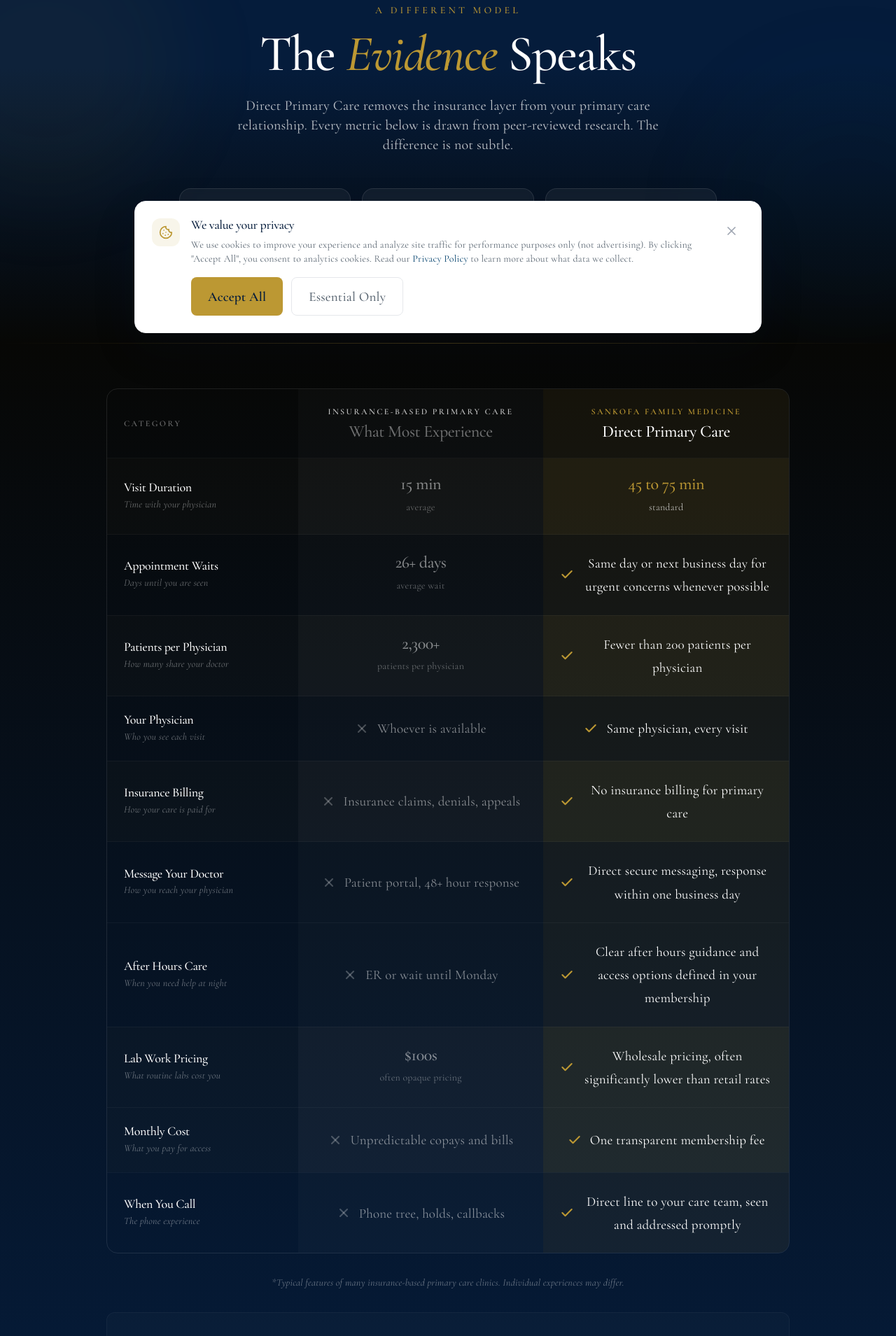
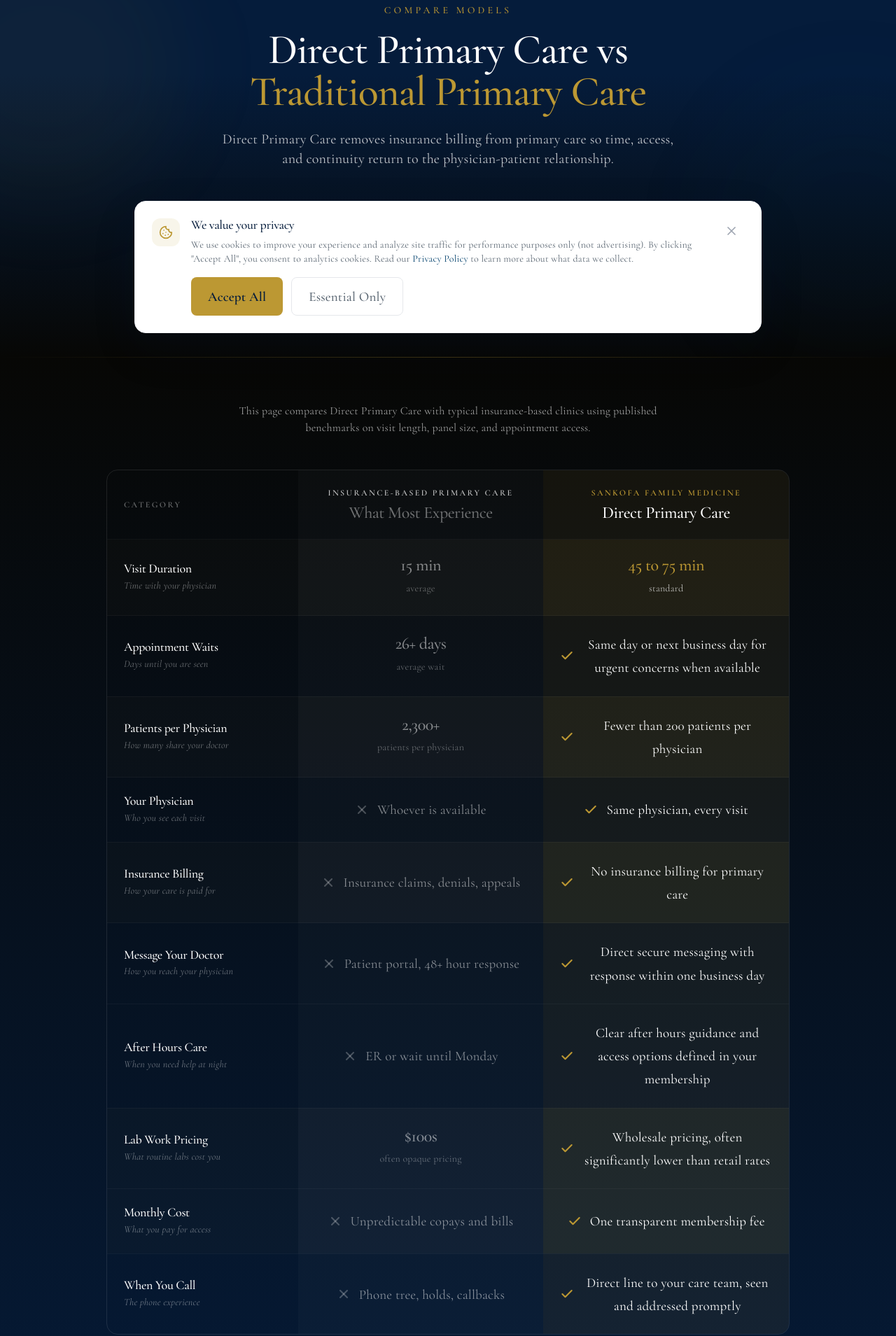
Before and after one commit to NDCHVISION/SFM-ELITE, a Next.js app: page /compare in a window 1280 px wide. Shown: the part 300-2209 px from the top of the page at 70% size. Built offline with nearby package versions, Linux system fonts and the light colour scheme.

Commit message:
Refine metadata for Direct Primary Care comparison page
Updated metadata and content for SEO optimization, focusing on Direct Primary Care terminology and benefits.

```diff
--- a/app/compare/page.tsx
+++ b/app/compare/page.tsx
@@ -4,13 +4,13 @@
 import { Metadata } from 'next'
 
 // =============================================================================
-// METADATA - DPC Focused, Optimized for 2026 SEO & AI Scraper Indexing
+// METADATA - Pure DPC Focus, Optimized for 2026 SEO & AI Scraper Indexing
 // =============================================================================
 
 export const metadata: Metadata = {
-  title: 'Direct Primary Care vs Traditional Medicine | Sankofa Family Medicine Comparison',
+  title: 'Direct Primary Care vs Traditional Primary Care | Sankofa Family Medicine',
   description:
-    'Compare Direct Primary Care (DPC) to traditional insurance-based clinics. Evidence-based differences: 15 min vs 45-75 min visits, 26-day waits vs same-day access, 2,300 patients vs fewer than 200. No insurance billing, no middlemen, just medicine.',
+    'Compare Direct Primary Care (DPC) with typical insurance-based primary care using published benchmarks on visit length, panel size, and appointment access. Membership-based, no insurance billing for primary care services.',
   keywords: [
     'direct primary care comparison',
     'DPC vs traditional primary care',
@@ -20,9 +20,7 @@
     'DPC Bellevue',
     'DPC Spokane',
     'membership medicine comparison',
-    'concierge medicine comparison',
     'Medicine That Remembers',
-    'healthcare fragmentation',
     'virtual primary care comparison',
     'primary care wait times',
     'doctor patient ratio',
@@ -31,14 +29,16 @@
     'Sankofa Family Medicine',
     'no insurance primary care',
     'membership primary care',
+    'direct primary care benefits',
+    'DPC model explained',
   ],
   authors: [{ name: 'Dr. Yaw Nkrumah, MD', url: 'https://sankofafamilymedicine.com/founder' }],
   creator: 'Sankofa Family Medicine',
   publisher: 'Sankofa Family Medicine',
   openGraph: {
-    title: 'Direct Primary Care vs Traditional Medicine | Sankofa Family Medicine',
+    title: 'Direct Primary Care vs Traditional Primary Care | Sankofa Family Medicine',
     description:
-      'Evidence-based comparison: 15 min vs 45-75 min visits, 26-day waits vs same-day access, 2,300 patients vs fewer than 200. See why Direct Primary Care works.',
+      'Compare DPC with insurance-based primary care using published benchmarks: visit length, panel size, appointment access. No insurance billing for primary care.',
     url: 'https://sankofafamilymedicine.com/compare',
     siteName: 'Sankofa Family Medicine',
     locale: 'en_US',
@@ -54,9 +54,9 @@
   },
   twitter: {
     card: 'summary_large_image',
-    title: 'Direct Primary Care vs Traditional Medicine | Sankofa Family Medicine',
+    title: 'Direct Primary Care vs Traditional Primary Care | Sankofa Family Medicine',
     description:
-      'Evidence-based comparison: 15 min vs 45-75 min visits, 26-day waits vs same-day access. See why DPC works.',
+      'Compare DPC with insurance-based care: visit length, panel size, access. No insurance billing for primary care.',
     images: ['https://sankofafamilymedicine.com/images/og-compare.png'],
     creator: '@sankofafamilymed',
   },
@@ -92,14 +92,14 @@
     'topic-secondary': 'Patient Experience, Physician Access, Healthcare Costs, Insurance-Free Medicine',
     'article-modified-time': '2026-01-26',
     'content-modified': '2026-01-26',
-    'voice-query-match': 'What is direct primary care, What is DPC, How is DPC different from regular doctor, How long are DPC appointments, How many patients does a DPC doctor have, Is direct primary care worth it, DPC vs concierge medicine',
+    'voice-query-match': 'What is direct primary care, What is DPC, How is DPC different from regular doctor, How long are DPC appointments, How many patients does a DPC doctor have, Is direct primary care worth it',
     'snippet-target': 'comparison, table, list, definition',
     'answer-box-eligible': 'true',
   },
 }
 
 // =============================================================================
-// STRUCTURED DATA - DPC Focused Schema for 2026 SEO
+// STRUCTURED DATA - Pure DPC Schema for 2026 SEO
 // =============================================================================
 
 const structuredData = {
@@ -109,9 +109,9 @@
       '@type': 'MedicalWebPage',
       '@id': 'https://sankofafamilymedicine.com/compare#webpage',
       url: 'https://sankofafamilymedicine.com/compare',
-      name: 'Direct Primary Care vs Traditional Insurance-Based Medicine',
+      name: 'Direct Primary Care vs Traditional Primary Care',
       description:
-        'Evidence-based side-by-side comparison between typical insurance-based primary care and Direct Primary Care (DPC) at Sankofa Family Medicine.',
+        'Evidence-based comparison between typical insurance-based primary care and Direct Primary Care (DPC) at Sankofa Family Medicine using published benchmarks.',
       specialty: { '@type': 'MedicalSpecialty', name: 'Family Medicine' },
       isPartOf: {
         '@type': 'WebSite',
@@ -146,7 +146,7 @@
           name: 'How long is a typical primary care appointment?',
           acceptedAnswer: {
             '@type': 'Answer',
-            text: 'Typical insurance-based primary care appointments average 15 minutes. Direct Primary Care practices like Sankofa Family Medicine offer 45 to 75 minute visits, allowing for comprehensive evaluation and unhurried conversation.',
+            text: 'Typical insurance-based primary care appointments average 15 minutes. Direct Primary Care practices like Sankofa Family Medicine offer 45 to 75 minute visits, allowing for comprehensive evaluation and unhurried conversation. Typical appointment length varies by clinic and region.',
           },
         },
         {
@@ -162,7 +162,7 @@
           name: 'Can I message my doctor directly with Direct Primary Care?',
           acceptedAnswer: {
             '@type': 'Answer',
-            text: 'Yes. In typical insurance-based care, patients use patient portals with 48+ hour response times. Sankofa Family Medicine offers direct secure messaging with responses within one business day, Monday through Friday.',
+            text: 'Yes. In typical insurance-based care, patients use patient portals with 48+ hour response times. Sankofa Family Medicine offers direct secure messaging with response within one business day, Monday through Friday.',
           },
         },
         {
@@ -183,14 +183,6 @@
         },
         {
           '@type': 'Question',
-          name: 'What is the difference between Direct Primary Care and concierge medicine?',
-          acceptedAnswer: {
-            '@type': 'Answer',
-            text: 'Both models feature smaller patient panels and longer visits. The key difference: Direct Primary Care does not bill insurance at all for primary care services. Concierge medicine often still bills insurance and charges a retainer on top. DPC eliminates the insurance layer entirely.',
-          },
-        },
-        {
-          '@type': 'Question',
           name: 'Do I still need health insurance with DPC?',
           acceptedAnswer: {
             '@type': 'Answer',
@@ -202,7 +194,7 @@
     {
       '@type': 'Table',
       about: 'Direct Primary Care vs Insurance-Based Care Comparison',
-      description: 'Comparison of typical insurance-based primary care versus Sankofa Family Medicine Direct Primary Care',
+      description: 'Comparison of typical insurance-based primary care versus Sankofa Family Medicine Direct Primary Care using published benchmarks',
     },
     {
       '@type': 'BreadcrumbList',
@@ -251,7 +243,7 @@
     category: 'Appointment Waits',
     context: 'Days until you are seen',
     traditional: { value: '26+ days', label: 'average wait', isNegative: false },
-    sankofa: { text: 'Same day or next business day for urgent concerns whenever possible', isPositive: true },
+    sankofa: { text: 'Same day or next business day for urgent concerns when available', isPositive: true },
     highlight: false,
   },
   {
@@ -279,7 +271,7 @@
     category: 'Message Your Doctor',
     context: 'How you reach your physician',
     traditional: { text: 'Patient portal, 48+ hour response', isNegative: true },
-    sankofa: { text: 'Direct secure messaging, response within one business day', isPositive: true },
+    sankofa: { text: 'Direct secure messaging with response within one business day', isPositive: true },
     highlight: false,
   },
   {
@@ -324,7 +316,7 @@
         dangerouslySetInnerHTML={{ __html: JSON.stringify(structuredData) }}
       />
 
-      {/* Hero with Stat Preview */}
+      {/* Hero */}
       <section className="pt-40 pb-20 bg-gradient-to-b from-sfm-navy via-sfm-navy to-[#070705] relative overflow-hidden">
         {/* Background Elements */}
         <div className="absolute top-1/4 -left-32 w-96 h-96 bg-sfm-gold/5 rounded-full blur-3xl" aria-hidden="true" />
@@ -353,13 +345,14 @@
           </div>
 
           <p className="text-sfm-gold text-sm tracking-[0.3em] uppercase mb-4 font-medium">
-            A Different Model
+            Compare Models
           </p>
-          <h1 className="font-display text-5xl md:text-6xl lg:text-7xl text-white mb-6 leading-[1.1]">
-            The <em className="text-sfm-gold italic">Evidence</em> Speaks
+          <h1 className="font-display text-4xl md:text-5xl lg:text-6xl text-white mb-6 leading-[1.1]">
+            Direct Primary Care vs<br />
+            <span className="text-sfm-gold">Traditional Primary Care</span>
           </h1>
           <p className="text-white/75 text-lg md:text-xl max-w-2xl mx-auto leading-relaxed mb-12">
-            Direct Primary Care removes the insurance layer from your primary care relationship. Every metric below is drawn from peer-reviewed research. The difference is not subtle.
+            Direct Primary Care removes insurance billing from primary care so time, access, and continuity return to the physician-patient relationship.
           </p>
 
           {/* Stat Preview Row */}
@@ -388,6 +381,13 @@
       {/* Comparison Table */}
       <section className="py-16 bg-gradient-to-b from-[#070705] to-sfm-navy">
         <div className="max-w-5xl mx-auto px-6">
+          {/* Section Intro */}
+          <div className="text-center mb-12">
+            <p className="text-white/60 text-base max-w-2xl mx-auto">
+              This page compares Direct Primary Care with typical insurance-based clinics using published benchmarks on visit length, panel size, and appointment access.
+            </p>
+          </div>
+
           {/* Desktop Table */}
           <div className="hidden md:block overflow-hidden rounded-2xl border border-white/10">
             <table className="w-full" role="table" aria-label="Healthcare model comparison: Traditional insurance-based care versus Sankofa Family Medicine Direct Primary Care">
@@ -524,7 +524,7 @@
           {/* Footnote */}
           <div className="mt-8 text-center">
             <p className="text-white/40 text-sm italic">
-              *Typical features of many insurance-based primary care clinics. Individual experiences may differ.
+              *Typical features of many insurance-based primary care clinics. Typical appointment length varies by clinic and region. Individual experiences may differ.
             </p>
           </div>
 
@@ -533,7 +533,7 @@
             <div className="flex flex-col md:flex-row items-center justify-between gap-6">
               <div className="text-center md:text-left">
                 <p className="text-white/75 text-sm mb-2">
-                  <strong className="text-white">Evidence-based statistics</strong> from peer-reviewed sources:
+                  <strong className="text-white">Published benchmarks</strong> from peer-reviewed sources:
                 </p>
                 <p className="text-white/40 text-xs leading-relaxed">
                   PMC, AAFP, AMN Healthcare, Society of Actuaries, Health Tracking Household Survey
@@ -571,7 +571,7 @@
                   What This Means for You
                 </h2>
                 <p className="text-white/70 leading-relaxed mb-4">
-                  Direct Primary Care removes the insurance middleman from your primary care relationship. No claim forms, no prior authorizations for your primary care, no surprise bills. Just a simple monthly membership and a physician who has time for you.
+                  Direct Primary Care removes the insurance middleman from your primary care relationship. No claim forms for primary care visits, no surprise bills. A simple monthly membership and a physician who has time for you.
                 </p>
                 <p className="text-white/70 leading-relaxed">
                   One physician and care team who know your history and stay with you over time. When your doctor has fewer patients and more time, care improves. That is the DPC model.
@@ -631,7 +631,7 @@
           </h2>
 
           <p className="text-white/75 text-lg mb-4 max-w-2xl mx-auto">
-            The evidence is clear. The choice is yours.
+            The data is clear. The choice is yours.
           </p>
 
           <p className="text-white/50 text-base mb-10 max-w-xl mx-auto">
```
